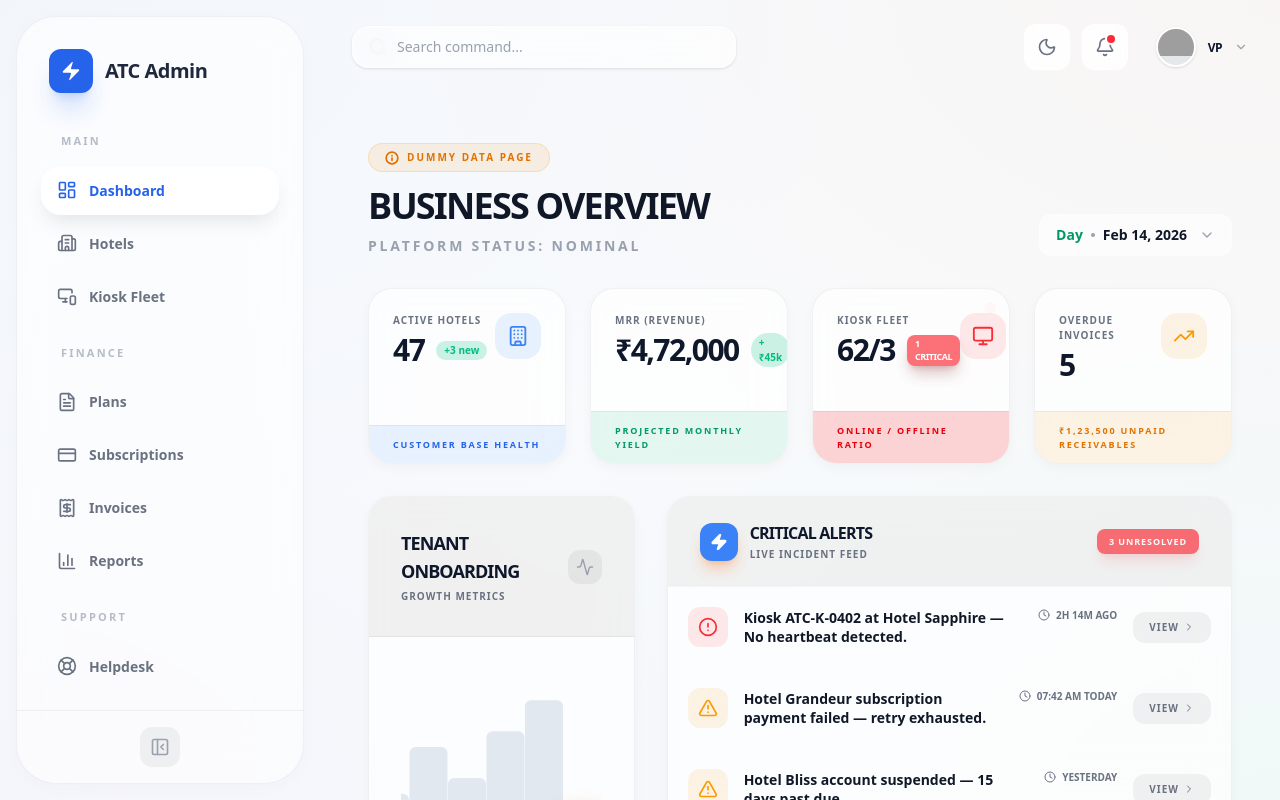
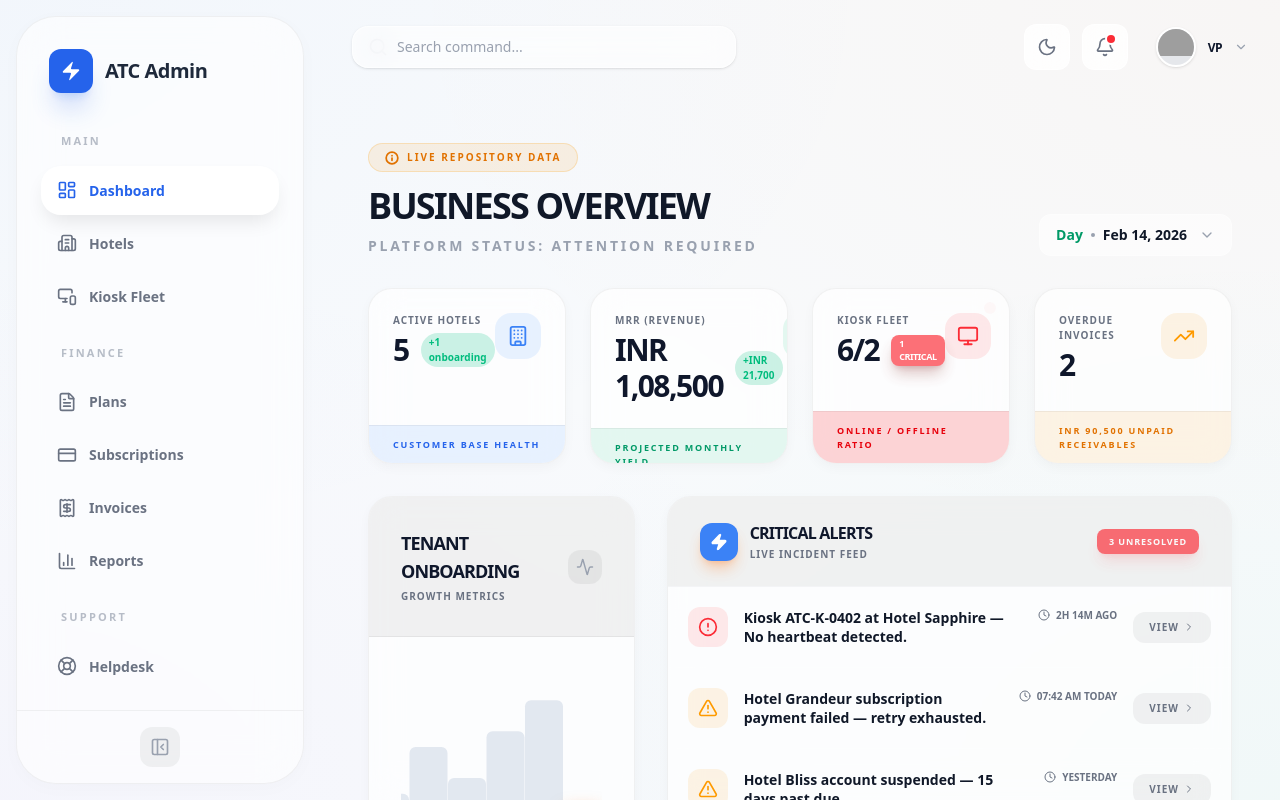
Before and after one commit to josephjelson06/HMS_Final, a Next.js app in the folder FrontEnd/: page /legacy in a window 1280 px wide. Both pictures are taken after typing "name@example.com", "Sample123" into the empty fields and a click on the button "SIGN IN". Built offline with nearby package versions, Linux system fonts and the light colour scheme; grey boxes are pictures that could not be loaded.

Commit message:
feat: wire profile and dashboard pages to application hooks

```diff
--- a/FrontEnd/presentation/pages/hotel/HotelDashboard.tsx
+++ b/FrontEnd/presentation/pages/hotel/HotelDashboard.tsx
@@ -14,6 +14,9 @@ import OccupancyGauge from '../../components/hotel/OccupancyGauge';
 import PageHeader from '../../components/ui/PageHeader';
 import Button from '../../components/ui/Button';
 import NightAuditWizard from '../../modals/hotel/NightAuditWizard';
+import { useGuests } from '../../../application/hooks/useGuests';
+import { useBookings } from '../../../application/hooks/useBookings';
+import { useRooms } from '../../../application/hooks/useRooms';
 
 const CheckInRow = ({ refId, name, room, kyc, source, isOverdue }: any) => (
   <div className={`group flex items-center justify-between p-4 rounded-2xl border-y border-r border-white/5 transition-all cursor-pointer bg-black/10 hover:bg-white/5 ${isOverdue ? 'border-l-4 border-l-red-600' : 'border-l-4 border-l-transparent'}`}>
@@ -76,6 +79,42 @@ const InlineAlert = ({ type, message }: { type: 'critical' | 'warning', message:
 
 const HotelDashboard: React.FC = () => {
   const [isAuditOpen, setIsAuditOpen] = useState(false);
+  const { guests, loading: guestsLoading } = useGuests();
+  const { bookings, loading: bookingsLoading } = useBookings();
+  const { rooms, loading: roomsLoading } = useRooms();
+
+  const isLoading = guestsLoading || bookingsLoading || roomsLoading;
+  const todayLabel = new Date().toLocaleDateString('en-US', { month: 'short', day: 'numeric', year: 'numeric' });
+
+  const arrivalsToday = bookings.filter((booking) => booking.status === 'confirmed' || booking.status === 'pending').length;
+  const expectedArrivals = bookings.filter((booking) => booking.status === 'confirmed').length;
+  const departuresToday = guests.filter((guest) => guest.status === 'Checked-Out').length;
+  const pendingBalanceCount = guests.filter((guest) => guest.balance > 0).length;
+  const inHouseGuests = guests.filter((guest) => guest.status === 'Checked-In').length;
+
+  const cleanVacantCount = rooms.filter((room) => room.status === 'CLEAN_VACANT').length;
+  const dirtyVacantCount = rooms.filter((room) => room.status === 'DIRTY_VACANT').length;
+  const cleanOccupiedCount = rooms.filter((room) => room.status === 'CLEAN_OCCUPIED').length;
+  const dirtyOccupiedCount = rooms.filter((room) => room.status === 'DIRTY_OCCUPIED').length;
+  const maintenanceCount = rooms.filter((room) => room.status === 'MAINTENANCE').length;
+  const occupiedRooms = cleanOccupiedCount + dirtyOccupiedCount;
+  const totalRooms = rooms.length;
+  const occupancyPercent = totalRooms > 0 ? Math.round((occupiedRooms / totalRooms) * 100) : 0;
+
+  const queueGuests = guests.slice(0, 7);
+  const queueOverdueCount = queueGuests.filter((guest) => guest.balance > 0 || guest.kycStatus !== 'Verified').length;
+
+  const reservationsCount = bookings.length;
+  const preCheckinDoneCount = guests.filter((guest) => guest.status === 'Reserved' || guest.status === 'Checked-In').length;
+  const verifiedKycCount = guests.filter((guest) => guest.kycStatus === 'Verified').length;
+  const keyIssuedCount = guests.filter((guest) => guest.status === 'Checked-In').length;
+  const funnelBase = reservationsCount > 0 ? reservationsCount : 1;
+  const funnelSteps = [
+    { label: 'Reservations', count: reservationsCount, pct: 100, color: 'bg-gray-500' },
+    { label: 'Pre-checkin done', count: preCheckinDoneCount, pct: Math.round((preCheckinDoneCount / funnelBase) * 100), color: 'bg-accent' },
+    { label: 'KYC Verified', count: verifiedKycCount, pct: Math.round((verifiedKycCount / funnelBase) * 100), color: 'bg-emerald-500' },
+    { label: 'Key Issued', count: keyIssuedCount, pct: Math.round((keyIssuedCount / funnelBase) * 100), color: 'bg-accent' },
+  ];
 
   return (
     <div className="p-4 md:p-8 space-y-8 min-h-screen pb-32 animate-in fade-in duration-500">
@@ -83,8 +122,8 @@ const HotelDashboard: React.FC = () => {
       {/* Header Context */}
       <PageHeader
         title="Shift Overview"
-        subtitle="Property Status • Feb 10, 2026"
-        badge="Dummy Data Page"
+        subtitle={`Property Status | ${todayLabel}`}
+        badge={isLoading ? 'Syncing Data' : 'Live Repository Data'}
       >
         <div className="flex flex-wrap gap-3">
           <Button
@@ -115,12 +154,12 @@ const HotelDashboard: React.FC = () => {
           <div className="flex justify-between items-start">
             <div>
               <p className="text-[10px] font-black text-gray-500 uppercase tracking-widest mb-1">Arrivals Today</p>
-              <h3 className="text-4xl font-black text-accent-strong tracking-tighter">38</h3>
+              <h3 className="text-4xl font-black text-accent-strong tracking-tighter">{isLoading ? '--' : arrivalsToday}</h3>
             </div>
             <div className="p-2 rounded-xl bg-blue-500/10 text-accent-strong"><ArrowDownRight size={24} /></div>
           </div>
           <div className="flex items-center gap-2 text-[10px] font-bold text-emerald-500 uppercase bg-emerald-500/5 w-fit px-2 py-1 rounded-lg border border-emerald-500/10">
-            26 Expected Arrival
+            {isLoading ? '--' : expectedArrivals} Expected Arrival
           </div>
         </GlassCard>
 
@@ -128,12 +167,12 @@ const HotelDashboard: React.FC = () => {
           <div className="flex justify-between items-start">
             <div>
               <p className="text-[10px] font-black text-gray-500 uppercase tracking-widest mb-1">Departures Today</p>
-              <h3 className="text-4xl font-black text-accent tracking-tighter">22</h3>
+              <h3 className="text-4xl font-black text-accent tracking-tighter">{isLoading ? '--' : departuresToday}</h3>
             </div>
             <div className="p-2 rounded-xl bg-accent-muted text-accent"><ArrowUpRight size={24} /></div>
           </div>
           <div className="flex items-center gap-2 text-[10px] font-bold text-red-500 uppercase bg-red-500/5 w-fit px-2 py-1 rounded-lg border border-red-500/10 animate-pulse">
-            8 with pending balance
+            {isLoading ? '--' : pendingBalanceCount} with pending balance
           </div>
         </GlassCard>
 
@@ -141,7 +180,7 @@ const HotelDashboard: React.FC = () => {
           <div className="flex justify-between items-start">
             <div>
               <p className="text-[10px] font-black text-gray-500 uppercase tracking-widest mb-1">In-House Guests</p>
-              <h3 className="text-4xl font-black text-emerald-500 tracking-tighter">104</h3>
+              <h3 className="text-4xl font-black text-emerald-500 tracking-tighter">{isLoading ? '--' : inHouseGuests}</h3>
             </div>
             <div className="p-2 rounded-xl bg-emerald-500/10 text-emerald-500"><Users size={24} /></div>
           </div>
@@ -151,20 +190,20 @@ const HotelDashboard: React.FC = () => {
                     <div key={i} className="w-6 h-6 rounded-full border-2 border-white dark:border-black bg-zinc-700"></div>
                   ))}
               </div>
-              <p className="text-[9px] font-black text-gray-500 uppercase tracking-widest">+101 More</p>
+              <p className="text-[9px] font-black text-gray-500 uppercase tracking-widest">+{Math.max(inHouseGuests - 3, 0)} More</p>
           </div>
         </GlassCard>
 
         <GlassCard className="flex items-center justify-between h-44 border-l-4 border-l-amber-500 bg-amber-500/[0.02]">
           <div className="flex-1">
              <p className="text-[10px] font-black text-gray-500 uppercase tracking-widest mb-1">Occupancy %</p>
-             <p className="text-[10px] font-bold text-gray-400 uppercase tracking-tight">94 of 120 rooms sold</p>
+             <p className="text-[10px] font-bold text-gray-400 uppercase tracking-tight">{occupiedRooms} of {totalRooms} rooms sold</p>
              <div className="mt-4 flex items-center gap-2 text-emerald-500">
                 <TrendingUp size={14} />
                 <span className="text-[10px] font-bold uppercase">+12% vs LW</span>
              </div>
           </div>
-          <OccupancyGauge percentage={78} />
+          <OccupancyGauge percentage={occupancyPercent} />
         </GlassCard>
       </div>
 
@@ -176,12 +215,7 @@ const HotelDashboard: React.FC = () => {
                   <p className="text-[10px] font-bold text-gray-500 uppercase tracking-widest mt-1">Arrival Process Stream</p>
               </div>
               <div className="flex-1 p-8 flex flex-col justify-between">
-                  {[
-                    { label: 'Reservations', count: 38, pct: 100, color: 'bg-gray-500' },
-                    { label: 'Pre-checkin done', count: 24, pct: 63, color: 'bg-accent' },
-                    { label: 'KYC Verified', count: 18, pct: 47, color: 'bg-emerald-500' },
-                    { label: 'Key Issued', count: 12, pct: 31, color: 'bg-accent' }
-                  ].map((step, i) => (
+                  {funnelSteps.map((step, i) => (
                     <div key={i} className="space-y-2">
                         <div className="flex justify-between items-end">
                             <span className="text-[10px] font-bold uppercase text-gray-500">{step.label}</span>
@@ -207,18 +241,27 @@ const HotelDashboard: React.FC = () => {
               <p className="text-[10px] font-bold text-gray-500 uppercase tracking-widest mt-1">Real-time Task Prioritization</p>
             </div>
             <div className="flex gap-2">
-                <span className="px-4 py-2 rounded-xl bg-red-600/10 text-red-600 border border-red-600/20 text-[9px] font-bold uppercase tracking-widest shadow-sm">3 Overdue</span>
-                <span className="px-4 py-2 rounded-xl bg-accent-strong/10 text-accent-strong border border-accent-strong/20 text-[9px] font-bold uppercase tracking-widest shadow-sm">26 Expected</span>
+                <span className="px-4 py-2 rounded-xl bg-red-600/10 text-red-600 border border-red-600/20 text-[9px] font-bold uppercase tracking-widest shadow-sm">{queueOverdueCount} Overdue</span>
+                <span className="px-4 py-2 rounded-xl bg-accent-strong/10 text-accent-strong border border-accent-strong/20 text-[9px] font-bold uppercase tracking-widest shadow-sm">{expectedArrivals} Expected</span>
             </div>
           </div>
           <div className="flex-1 overflow-y-auto p-4 space-y-2 custom-scrollbar">
-            <CheckInRow refId="BK-9827" name="Johnathan Doe" room="402" kyc="verified" source="MakeMyTrip" isOverdue={true} />
-            <CheckInRow refId="BK-1102" name="Sarah Jenkins" room="204" kyc="pending" source="Goibibo" isOverdue={true} />
-            <CheckInRow refId="BK-5541" name="Michael Chen" room="105" kyc="pending" source="Direct Website" />
-            <CheckInRow refId="BK-8891" name="Priya Kapoor" room="312" kyc="verified" source="Booking.com" />
-            <CheckInRow refId="BK-2231" name="Robert Vance" room="501" kyc="pending" source="Walk-in" />
-            <CheckInRow refId="BK-7742" name="Elena Petrova" room="215" kyc="verified" source="Agoda" />
-            <CheckInRow refId="BK-0912" name="Aman Sharma" room="408" kyc="pending" source="MakeMyTrip" />
+            {queueGuests.map((guest) => (
+              <CheckInRow
+                key={guest.id}
+                refId={guest.refId}
+                name={guest.name}
+                room={guest.room}
+                kyc={guest.kycStatus === 'Verified' ? 'verified' : 'pending'}
+                source={guest.source}
+                isOverdue={guest.balance > 0 || guest.kycStatus !== 'Verified'}
+              />
+            ))}
+            {queueGuests.length === 0 && (
+              <div className="p-6 rounded-2xl border border-dashed border-white/10 text-center text-[10px] font-bold uppercase tracking-widest text-gray-500">
+                No live queue entries found
+              </div>
+            )}
           </div>
         </GlassCard>
 
@@ -229,15 +272,15 @@ const HotelDashboard: React.FC = () => {
             <div className="p-2 rounded-xl bg-accent-strong/10 text-accent-strong"><ShieldCheck size={20} /></div>
           </div>
 
-          <div className="p-6 space-y-6">
-              <div className="space-y-2">
-                 <ReadinessItem label="Clean & Vacant" count={26} color="bg-emerald-500" />
-                 <ReadinessItem label="Dirty & Vacant" count={14} color="bg-red-500" />
-                 <ReadinessItem label="Clean & Occupied" count={68} color="bg-accent" />
-                 <ReadinessItem label="Dirty & Occupied" count={10} color="bg-accent" />
-                 <ReadinessItem label="Maintenance" count={2} color="bg-gray-500" />
-              </div>
-          </div>
+           <div className="p-6 space-y-6">
+               <div className="space-y-2">
+                 <ReadinessItem label="Clean & Vacant" count={cleanVacantCount} color="bg-emerald-500" />
+                 <ReadinessItem label="Dirty & Vacant" count={dirtyVacantCount} color="bg-red-500" />
+                 <ReadinessItem label="Clean & Occupied" count={cleanOccupiedCount} color="bg-accent" />
+                 <ReadinessItem label="Dirty & Occupied" count={dirtyOccupiedCount} color="bg-accent" />
+                 <ReadinessItem label="Maintenance" count={maintenanceCount} color="bg-gray-500" />
+               </div>
+           </div>
         </GlassCard>
       </div>
 
--- a/FrontEnd/presentation/pages/super/Dashboard.tsx
+++ b/FrontEnd/presentation/pages/super/Dashboard.tsx
@@ -6,6 +6,9 @@ import TenantOnboardingTrend from '../../components/charts/TenantOnboardingTrend
 import CriticalAlertsFeed from '../../components/CriticalAlertsFeed';
 import GlassDatePicker from '../../components/ui/GlassDatePicker';
 import { useTheme } from '../../hooks/useTheme';
+import { useHotels } from '../../../application/hooks/useHotels';
+import { useKiosks } from '../../../application/hooks/useKiosks';
+import { useInvoices } from '../../../application/hooks/useInvoices';
 
 const KPIBadge = ({ value, trend }: { value: string, trend: 'up' | 'down' }) => (
   <span className={`px-2 py-0.5 rounded-full text-[10px] font-black ${trend === 'up' ? 'bg-emerald-500/20 text-emerald-500' : 'bg-red-500/20 text-red-500'}`}>
@@ -56,15 +59,37 @@ const WarRoomCard = ({ title, value, subtext, icon: Icon, state = 'normal', badg
 };
 
 const Dashboard: React.FC = () => {
+  const { hotels, loading: hotelsLoading } = useHotels();
+  const { kiosks, loading: kiosksLoading } = useKiosks();
+  const { invoices, loading: invoicesLoading } = useInvoices();
+
+  const activeHotels = hotels.filter((hotel) => hotel.status === 'Active').length;
+  const onboardingHotels = hotels.filter((hotel) => hotel.status === 'Onboarding').length;
+  const monthlyRevenue = hotels.reduce((sum, hotel) => sum + hotel.mrr, 0);
+  const avgRevenuePerActiveHotel = activeHotels > 0 ? Math.round(monthlyRevenue / activeHotels) : 0;
+
+  const onlineKiosks = kiosks.filter((kiosk) => kiosk.status === 'ONLINE').length;
+  const nonOnlineKiosks = kiosks.filter((kiosk) => kiosk.status !== 'ONLINE').length;
+  const criticalKiosks = kiosks.filter((kiosk) => kiosk.status === 'CRITICAL').length;
+
+  const overdueInvoiceCount = invoices.filter((invoice) => invoice.status.toLowerCase() === 'overdue').length;
+  const unpaidReceivables = invoices
+    .filter((invoice) => invoice.status.toLowerCase() !== 'paid')
+    .reduce((sum, invoice) => sum + (invoice.total ?? invoice.amount ?? 0), 0);
+
+  const isLoading = hotelsLoading || kiosksLoading || invoicesLoading;
+  const formatINR = (value: number) => `INR ${new Intl.NumberFormat('en-IN').format(value)}`;
+  const platformStatus = criticalKiosks > 0 ? 'Attention Required' : 'Nominal';
+
   return (
     <div className="p-8 space-y-8 min-h-screen pb-20 animate-in fade-in duration-700">
       <PageHeader
         title="Business Overview"
-        subtitle="Platform Status: Nominal"
+        subtitle={`Platform Status: ${platformStatus}`}
         badge={
           <div className="flex items-center gap-2 px-4 py-1.5 rounded-full bg-amber-500/10 border border-amber-500/20 text-amber-600 dark:text-amber-500 w-fit">
             <Info size={14} strokeWidth={3} />
-            <span className="text-[10px] font-bold uppercase tracking-[0.2em]">Dummy Data Page</span>
+            <span className="text-[10px] font-bold uppercase tracking-[0.2em]">{isLoading ? 'Syncing Data' : 'Live Repository Data'}</span>
           </div>
         }
       >
@@ -74,37 +99,37 @@ const Dashboard: React.FC = () => {
       <div className="grid grid-cols-1 md:grid-cols-2 lg:grid-cols-4 gap-6">
         <WarRoomCard
           title="Active Hotels"
-          value="47"
+          value={isLoading ? '--' : String(activeHotels)}
           subtext="Customer base health"
           icon={Building}
           colorVariant="blue"
-          badge={<KPIBadge value="3 new" trend="up" />}
+          badge={<KPIBadge value={`${onboardingHotels} onboarding`} trend={onboardingHotels > 0 ? 'up' : 'down'} />}
         />
         <WarRoomCard
           title="MRR (Revenue)"
-          value="₹4,72,000"
+          value={isLoading ? '--' : formatINR(monthlyRevenue)}
           subtext="Projected monthly yield"
           icon={IndianRupee}
           colorVariant="emerald"
-          badge={<KPIBadge value="₹45k" trend="up" />}
+          badge={<KPIBadge value={formatINR(avgRevenuePerActiveHotel)} trend={avgRevenuePerActiveHotel > 0 ? 'up' : 'down'} />}
         />
         <WarRoomCard
           title="Kiosk Fleet"
-          value="62/3"
+          value={isLoading ? '--' : `${onlineKiosks}/${nonOnlineKiosks}`}
           subtext="Online / Offline Ratio"
           icon={Monitor}
           colorVariant="red"
           state="red"
           badge={
             <span className="px-2 py-0.5 rounded-lg bg-red-500 text-white text-[9px] font-bold uppercase tracking-tighter animate-pulse shadow-lg shadow-red-900/40">
-              1 Critical
+              {criticalKiosks} Critical
             </span>
           }
         />
         <WarRoomCard
           title="Overdue Invoices"
-          value="5"
-          subtext="₹1,23,500 Unpaid Receivables"
+          value={isLoading ? '--' : String(overdueInvoiceCount)}
+          subtext={`${formatINR(unpaidReceivables)} Unpaid Receivables`}
           icon={TrendingUp}
           colorVariant="amber"
           state="amber"
```
Also changed, not shown: FrontEnd/presentation/pages/super/AdminProfile.tsx (+16 -8 lines).
